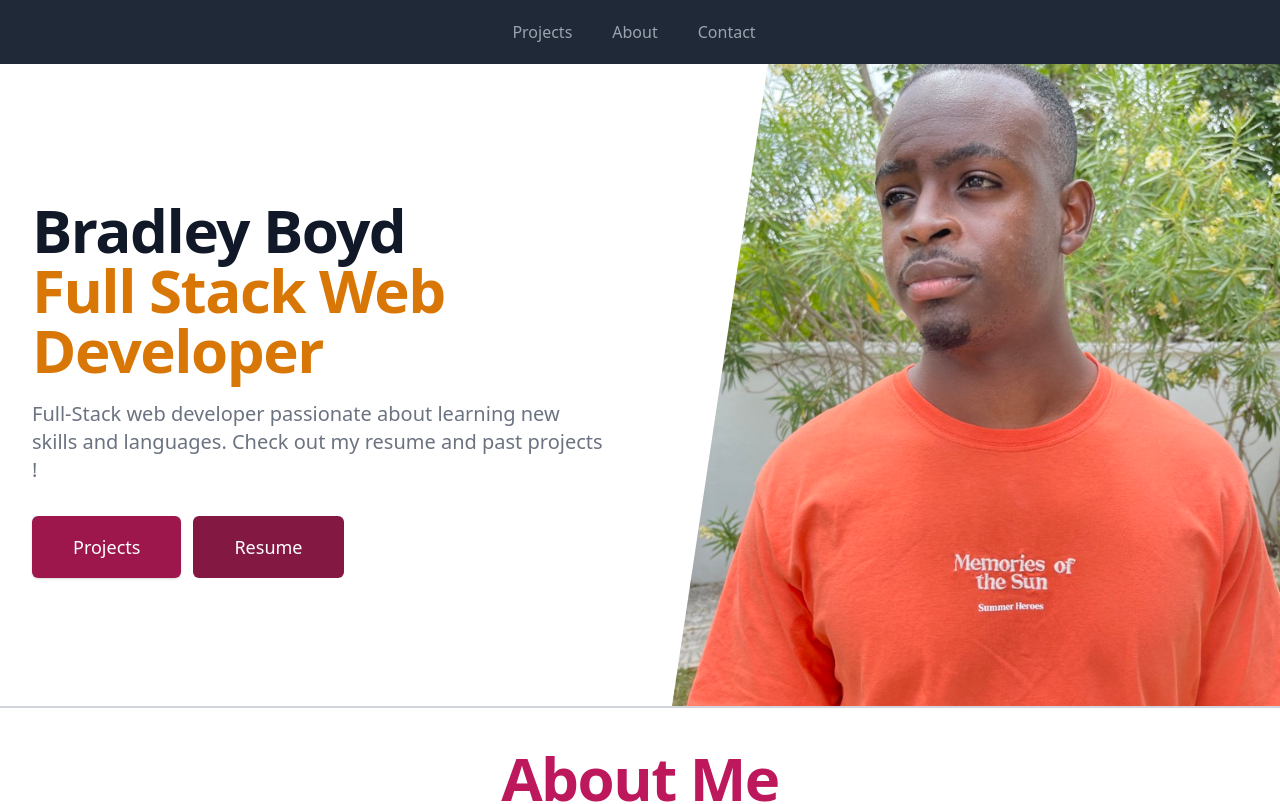
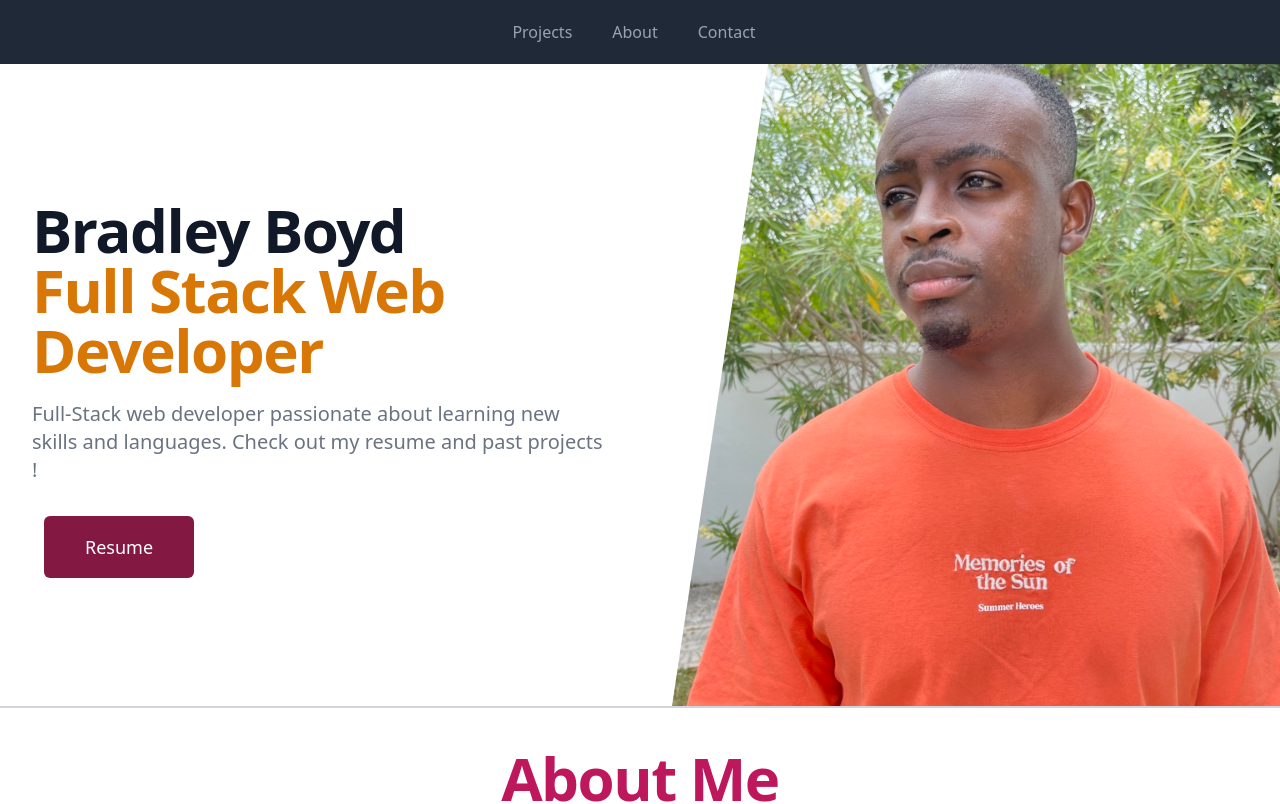
Before and after one commit to bboyd146/React-portfolio, a React (Create React App) app in the folder portfolio/: page / in a window 1280 px wide. Shown: the top 804 px of the page. Built offline with nearby package versions, Linux system fonts and the light colour scheme.

Commit message:
imported resume

```diff
--- a/portfolio/src/components/Home.js
+++ b/portfolio/src/components/Home.js
@@ -3,10 +3,11 @@ import { Fragment } from 'react'
 import { Popover, Transition } from '@headlessui/react'
 import { XIcon } from '@heroicons/react/outline'
 import me from '../images/me.jpeg'
+import resume from '../images/Resume.pdf'
 
 
 
-export default function Home() {
+export default function Home({currentPage ,handlePageChange}) {
     return (
         <div className="relative bg-white overflow-hidden">
             <div className="max-w-7xl mx-auto">
@@ -69,17 +70,9 @@ export default function Home() {
                                 Full-Stack web developer passionate about learning new skills and languages. Check out my resume and past projects !
                             </p>
                             <div className="mt-5 sm:mt-8 sm:flex sm:justify-center lg:justify-start">
-                                <div className="rounded-md shadow">
-                                    <a
-                                        href="#"
-                                        className="w-full flex items-center justify-center px-8 py-3 border border-transparent text-base font-medium rounded-md text-white bg-pink-800 hover:bg-indigo-700 md:py-4 md:text-lg md:px-10"
-                                    >
-                                        Projects
-                                    </a>
-                                </div>
                                 <div className="mt-3 sm:mt-0 sm:ml-3">
                                     <a
-                                        href="#"
+                                        href={resume}
                                         className="w-full flex items-center justify-center px-8 py-3 border border-transparent text-base font-medium rounded-md text-white bg-pink-900 hover:bg-indigo-200 md:py-4 md:text-lg md:px-10"
                                     >
                                         Resume
```
Also changed, not shown: portfolio/src/components/Project.js (indentation only), 1 other file (tests, documents, lock files or other folders).
